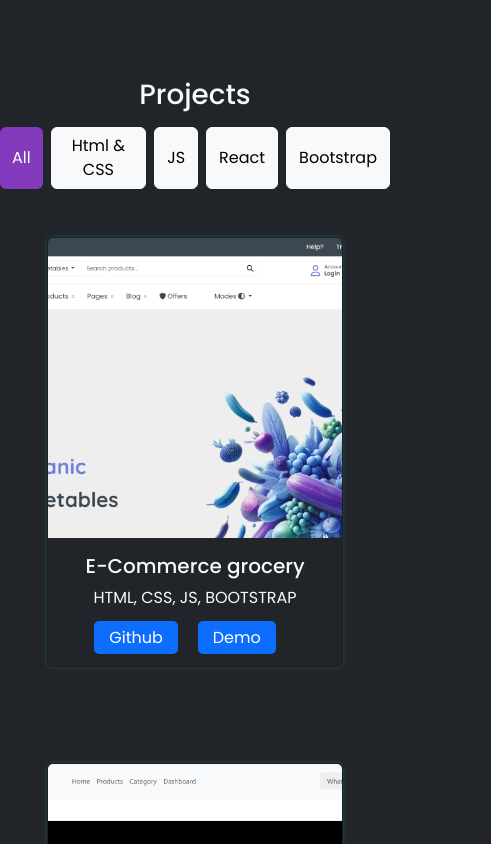
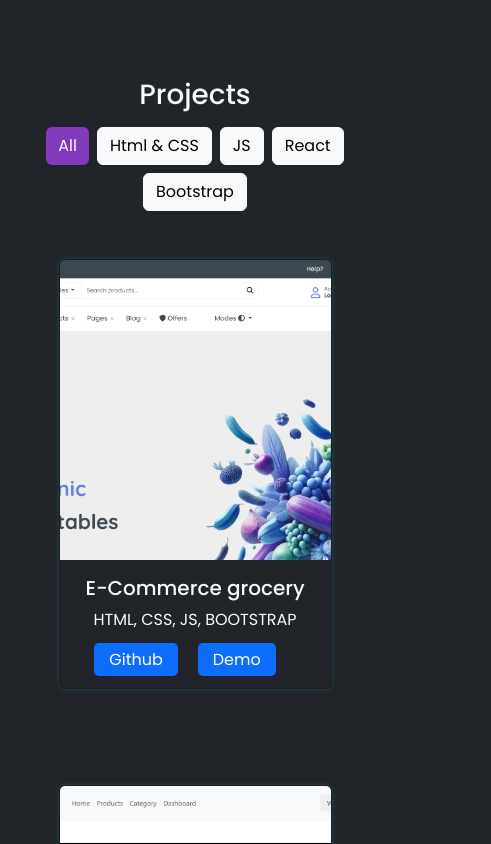
Before and after one commit to Ruaa-Maher-Faroun/portfolio2025, a React (Vite) app: page / in a window 390 px wide. Shown: the part 2700-3544 px from the top of the page, 491 px wide, since content can reach past the window. Built offline with nearby package versions, Linux system fonts and the light colour scheme.

Commit message:
Update project.css

```diff
--- a/src/components/projects/project.css
+++ b/src/components/projects/project.css
@@ -29,11 +29,14 @@ margin-right: 20px;
 }
 
 @media (max-width:615px) {
+  .cards{
+        width: 100%;
+  }
   .projects {
     margin-top: 150px;
   }
   .projectcard {
-    max-width: 70%;
+    max-width: 85%;
 
   }
   .projectcard img {
@@ -43,9 +46,20 @@ margin-right: 20px;
 }
 @media (max-width:460px) {
   .projectcard {
-    max-width: 50%;
+    max-width: 70%;
   }
   .card-body{
     text-align: center;
   }
+    .filter {
+    flex-wrap: wrap;
+    justify-content: center;
+  }
 }
+@media (max-width:370px) {
+  .projectcard {
+    max-width: 50%;
+  }
+
+
+}
```
